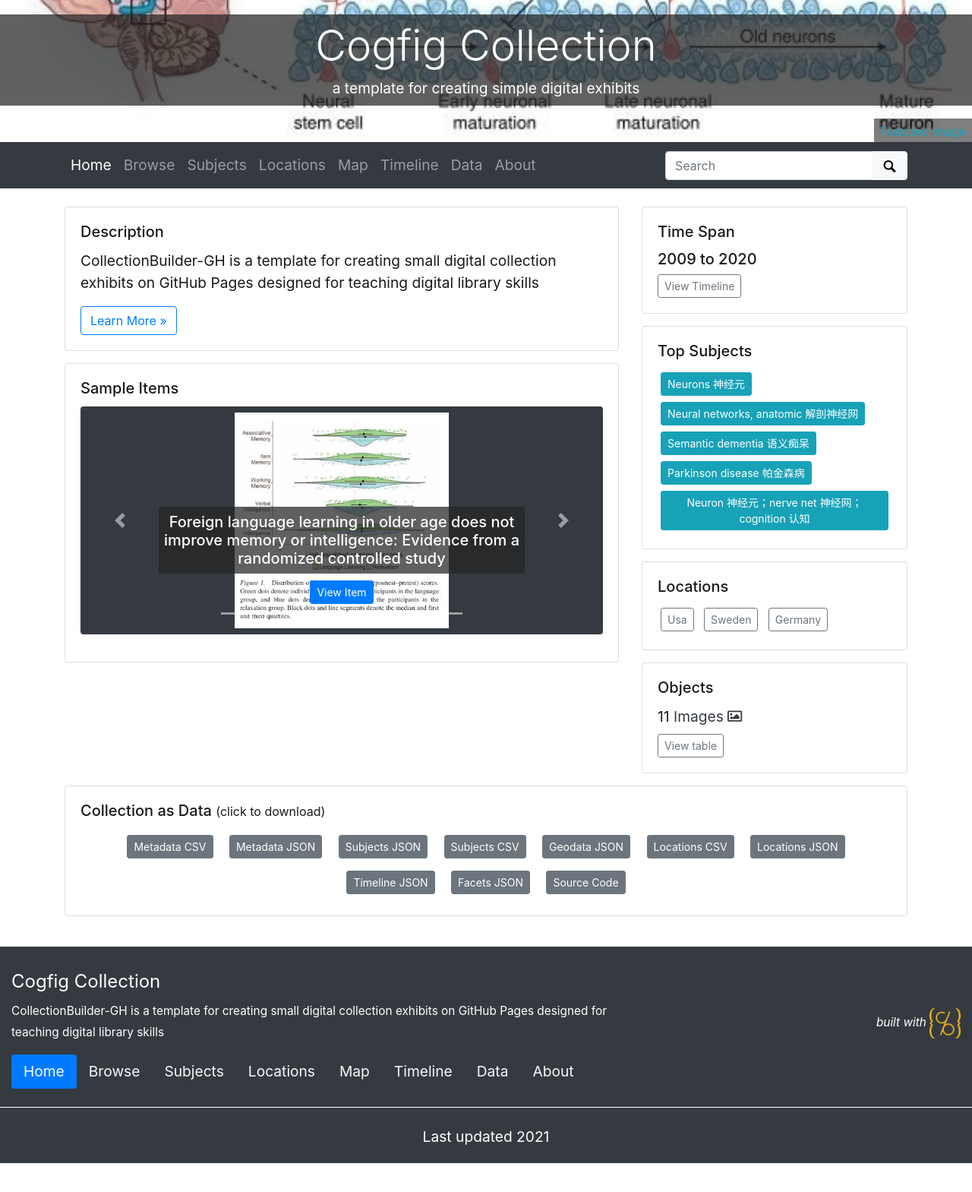
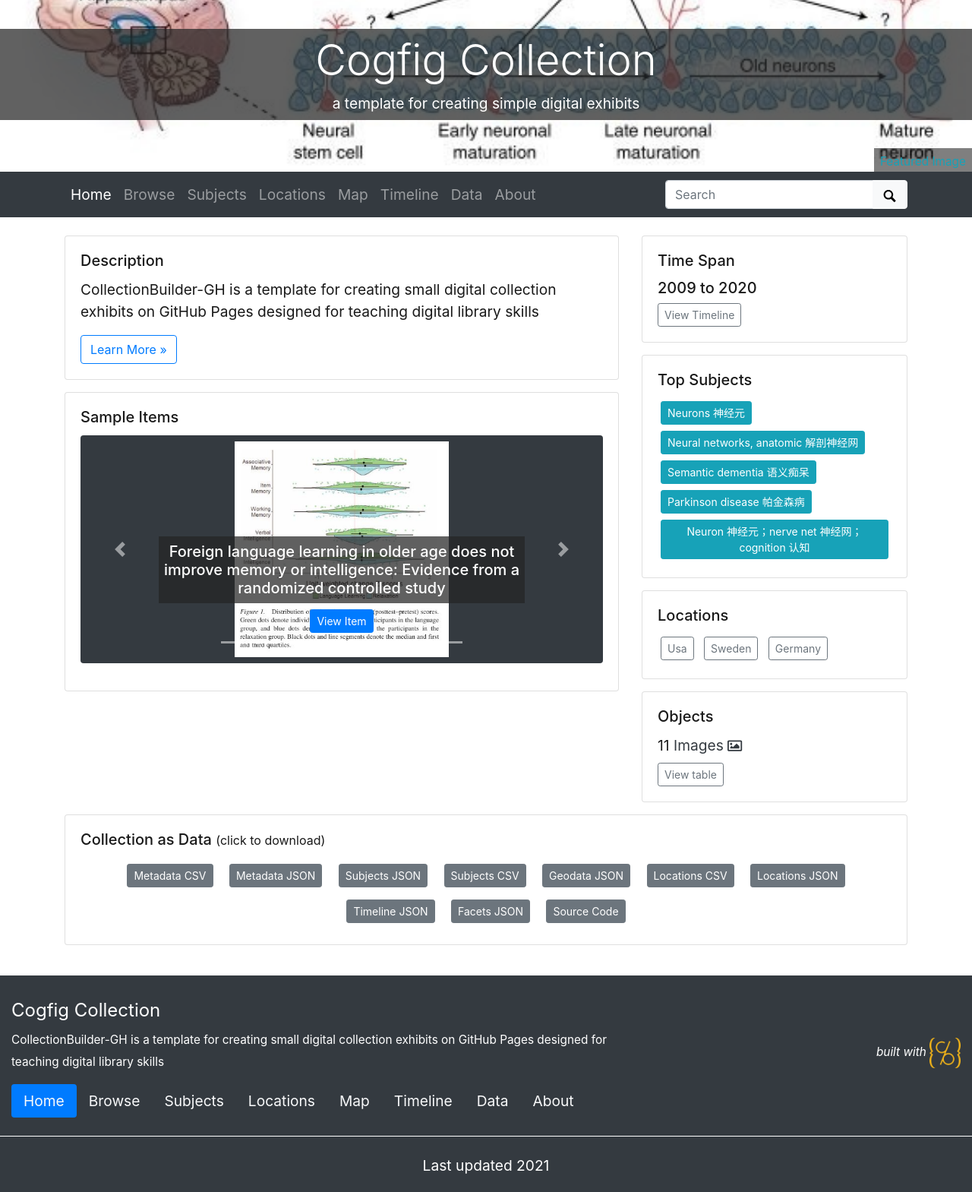
Before and after one commit to archivesw/cogfigcollection, a Jekyll site: the page built from index.md, in a window 1280 px wide. Shown: the whole page at 76% size. Built offline with Jekyll 4.4.1, drawn with Linux system fonts in a browser that asks for light colours; before the commit the page ends 1531 px from its top, so only the background shows below that.

Commit message:
update theme.yml

```diff
--- a/_data/theme.yml
+++ b/_data/theme.yml
@@ -10,7 +10,7 @@
 # use either an objectid (from an item in this collect), a relative location of an image in this repo (ex. /assets/img/feature.jpg), or a full url to an image elsewhere
 featured-image: cogfig006
 # optional: add extra padding around collection title for a larger image feature.
-home-title-y-padding: 1em
+home-title-y-padding: 2em
 # optional: change position of background image, center, top, bottom
 home-banner-image-position: bottom
 # height of the carousel at the bottom of the home page; this is in px, but just enter a number (don't include "px"). Default is 300
```
